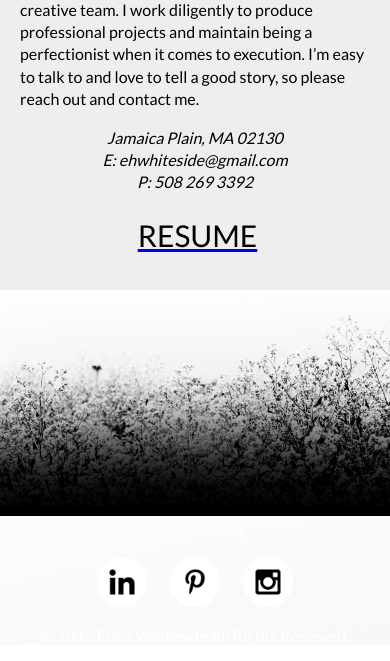
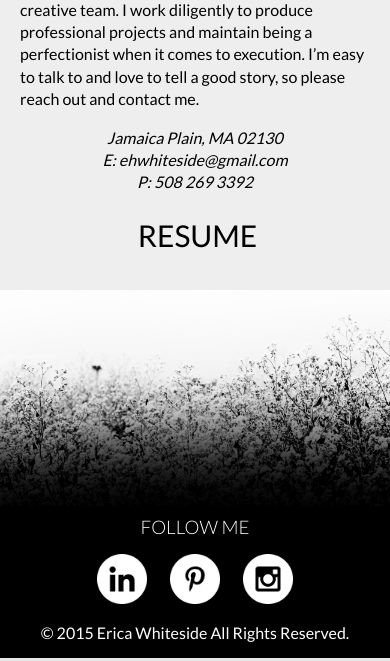
Before and after one commit to Kriordan/wiggletwo, a Django app: template templates/portfolio/home.html in a window 390 px wide. Shown: the part 1302-1963 px from the top of the page. Run offline with Django 3.2, Linux system fonts and the light colour scheme; the template is opened without the code that fills it, so the values that code supplies are empty; parts of the project's set-up code (start-up, migrations or seed data) failed here and were passed over; some libraries are stand-ins or nearby versions.

Commit message:
Add bkgrd color for mobile footer Remove text decoration resume button

```diff
--- a/wiggletwo/static/portfolio/css/main.css
+++ b/wiggletwo/static/portfolio/css/main.css
@@ -47,15 +47,19 @@ body {
   font-family: "Lato", Arial, sans-serif;
   font-weight: 300;
   background-color: #000000;
-  background-image: url(../img/footer/Footer_Background.jpg);
   position: relative;
   text-align: center;
 }
 .footer-image {
+  display: block;
   width: 100%;
+}
+.footer-copy {
+  background-color: #000000;
 }
 @media (min-width: 900px) {
   .footer-copy {
+    background-color: transparent;
     bottom: 0;
     position: absolute;
     width: 100%;
@@ -65,8 +69,6 @@ body {
   text-decoration: none;
 }
 .footer-copy-socialcollection img {
-  background-color: #ffffff;
-  border-radius: 50%;
   margin: 0 10px;
   width: 50px;
 }
@@ -80,6 +82,8 @@ body {
   font-family: "Lato", Arial, sans-serif;
   font-weight: 400;
   color: #ffffff;
+  margin: 0;
+  padding: 16px 0;
 }
 .home-firstbanner {
   margin: 35px 0 75px;
@@ -182,6 +186,9 @@ body {
     vertical-align: top;
   }
 }
+.home-secondbanner-contact a {
+  text-decoration: none;
+}
 .home-secondbanner-contact-resume {
   -webkit-appearance: none;
   background-color: #eee;
@@ -191,7 +198,6 @@ body {
   font-size: 30px;
   margin: 20px auto 0;
   padding: 0 0 14px 5px;
-  text-decoration: none;
   text-transform: uppercase;
   width: 200px;
 }
--- a/wiggletwo/static/portfolio/less/footer.less
+++ b/wiggletwo/static/portfolio/less/footer.less
@@ -2,17 +2,19 @@
     .primary-font-light();
 
     background-color: @black;
-    background-image: url(../img/footer/Footer_Background.jpg);
     position: relative;
     text-align: center;
 
     &-image {
+        display: block;
         width: 100%;
     }
 
     &-copy {
+        background-color: @black;
 
         @media ( min-width: 900px ) {
+            background-color: transparent;
             bottom: 0;
             position: absolute;
             width: 100%;
@@ -25,8 +27,6 @@
             }
 
             img {
-                background-color: @white;
-                border-radius: 50%;
                 margin: 0 10px;
                 width: 50px;
             }
@@ -44,5 +44,7 @@
         .primary-font-regular();
 
         color: @white;
+        margin: 0;
+        padding: 16px 0;
     }
 }
--- a/wiggletwo/static/portfolio/less/home.less
+++ b/wiggletwo/static/portfolio/less/home.less
@@ -116,6 +116,10 @@
                 }
             }
 
+            a {
+                text-decoration: none;
+            }
+
             &-resume {
                 -webkit-appearance: none;
 
@@ -126,7 +130,6 @@
                 font-size: 30px;
                 margin: 20px auto 0;
                 padding: 0 0 14px 5px;
-                text-decoration: none;
                 text-transform: uppercase;
                 width: 200px;
 
```
